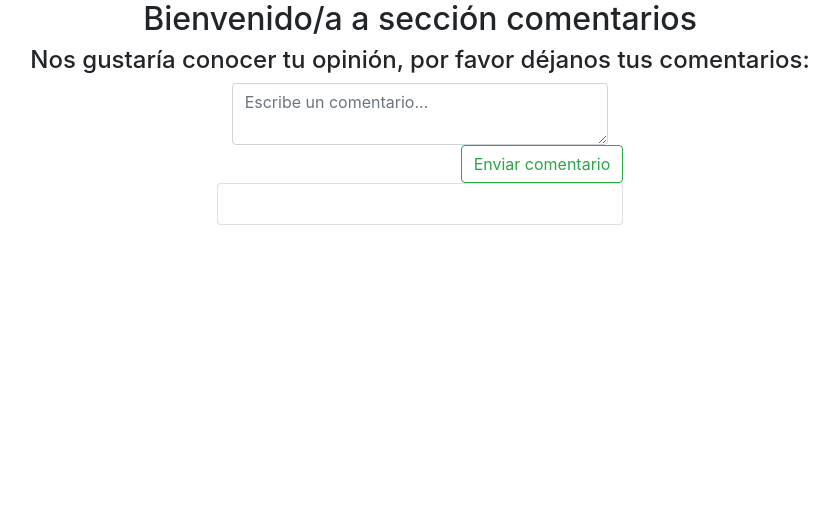
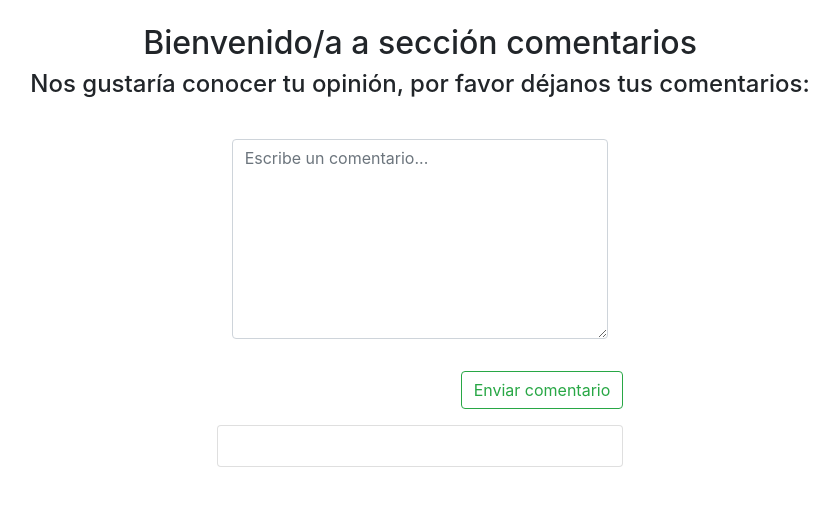
Before and after one commit to Barby87/SV-Desafio1, a plain HTML site: page index.html in a window 1280 px wide. Shown: the whole page, without its empty margins (220-1059 px from the left). Drawn offline with nearby package versions, Linux system fonts and the light colour scheme.

Commit message:
Modificando css

```diff
--- a/index.html
+++ b/index.html
@@ -18,7 +18,7 @@
 
 <body>
     <header>
-        <div class="container">
+        <div class="container my-4">
             <h2>Bienvenido/a a sección comentarios</h2>
             <h4>Nos gustaría conocer tu opinión, por favor déjanos tus comentarios:</h4>
         </div>
@@ -31,9 +31,9 @@
 
         <div class="col-4">
             <div class="container">
-                <textarea class="form-control" aria-label="With textarea" style="width: 100%;" id="addComment" placeholder="Escribe un comentario..."></textarea>
+                <textarea class="form-control my-3" aria-label="With textarea" style="width: 100%; height: 200px;"  id="addComment" placeholder="Escribe un comentario..."></textarea>
             </div>
-            <button type="button" class="btn btn-outline-success my-20" id="btn" onclick="comment()"></i>Enviar comentario</button>
+            <button type="button" class="btn btn-outline-success float-right my-3" id="btn" onclick="comment()"></i>Enviar comentario</button>
 
             <!-- contenedor comentarios -->
             <div class="card" style="width: 100%;">
--- a/src/css/style.css
+++ b/src/css/style.css
@@ -1,9 +1,5 @@
-.container {
+header {
     text-align: center;
-}
-
-#btn {
-    float: right;
 }
 
 .fa-trash {
--- a/src/js/app.js
+++ b/src/js/app.js
@@ -21,9 +21,8 @@ function comment() {
     contenedorElemento.appendChild(textNewComment);
     newComments.appendChild(trash);
     newComments.appendChild(contenedorElemento);
+    newComments.appendChild(separator);
     containerComment.appendChild(newComments);
-    newComments.appendChild(separator);
-
 
     trash.addEventListener('click', () => {
         containerComment.removeChild(newComments);
```
